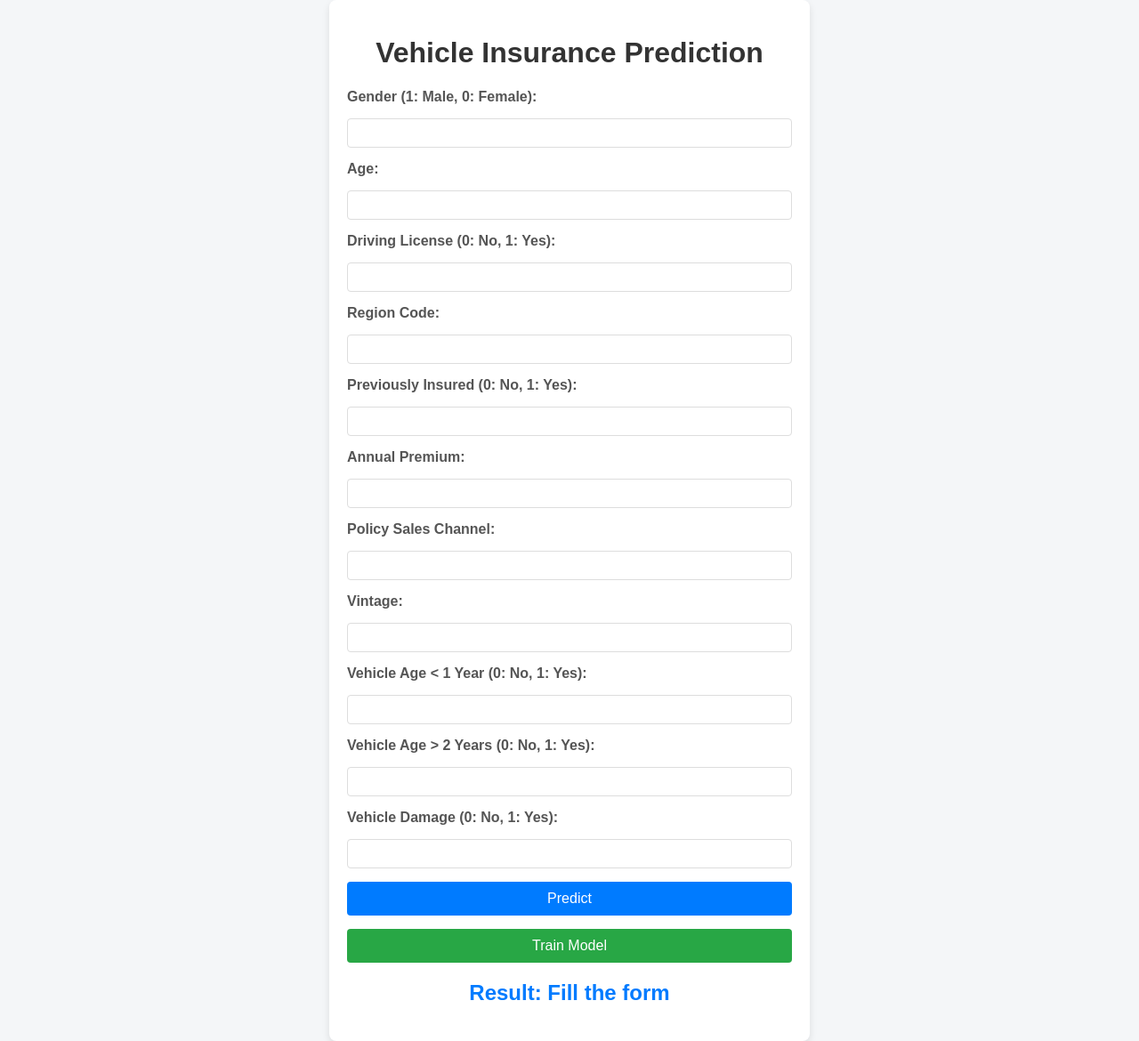
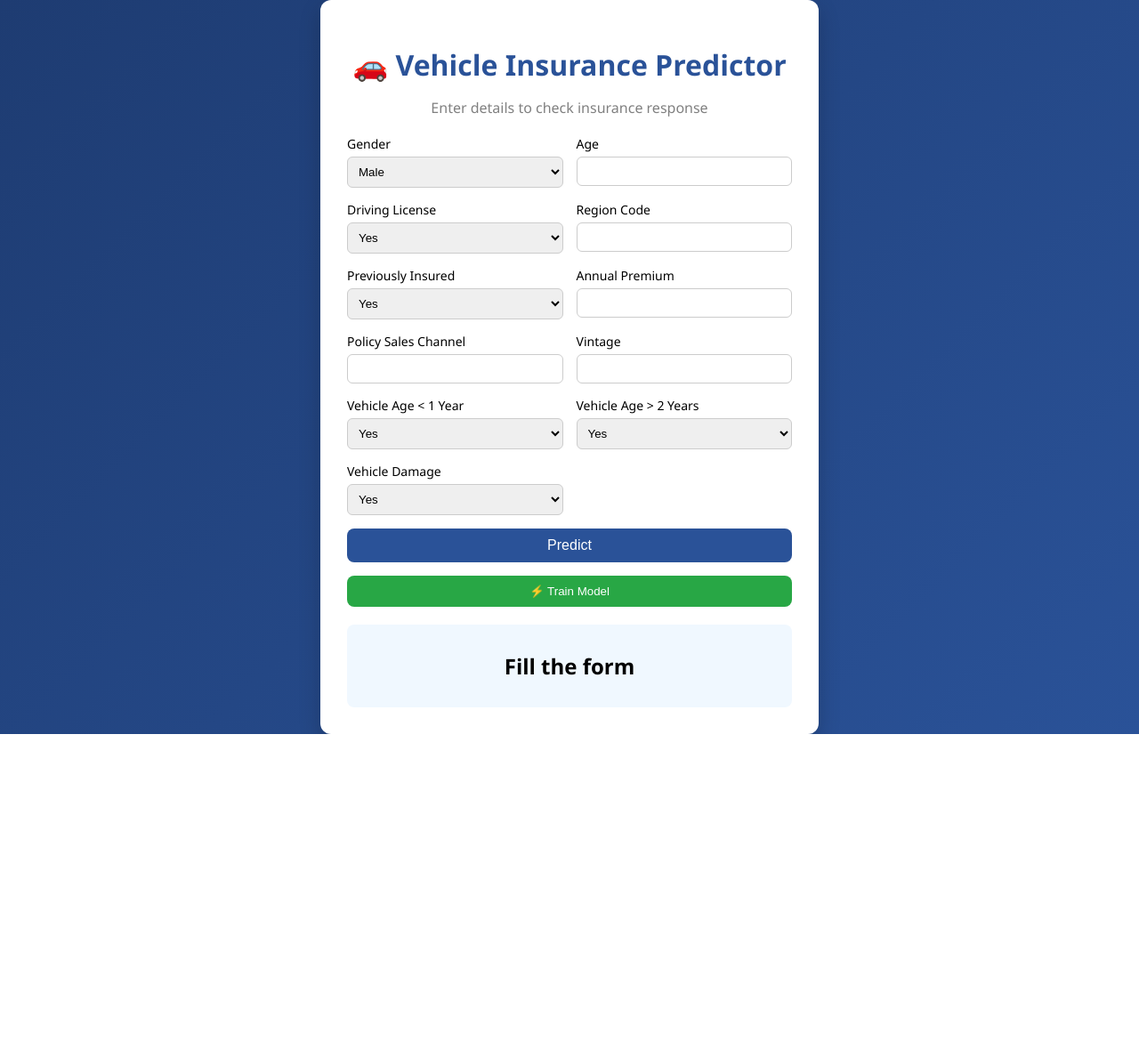
Before and after one commit to rajhandibag/Vehicle-Insurance-, a FastAPI app: page / in a window 1280 px wide. Shown: the whole page at 89% size. After the commit the page ends 825 px from the top, so only its background shows below. Run offline with FastAPI, Linux system fonts and the light colour scheme; parts of the project's set-up code (start-up, migrations or seed data) failed here and were passed over.

Commit message:
CICD test -15

```diff
--- a/static/css/style.css
+++ b/static/css/style.css
@@ -1,73 +1,92 @@
-/* styles.css */
 body {
-    font-family: Arial, sans-serif;
+    margin: 0;
+    font-family: 'Segoe UI', sans-serif;
+    background: linear-gradient(135deg, #1e3c72, #2a5298);
+}
+
+.main {
     display: flex;
     justify-content: center;
     align-items: center;
     min-height: 100vh;
-    margin: 0;
-    background-color: #f4f6f8;
 }
 
-.container {
-    width: 100%;
-    max-width: 500px;
-    background-color: #ffffff;
-    padding: 20px;
-    border-radius: 8px;
-    box-shadow: 0 4px 8px rgba(0, 0, 0, 0.1);
+.card {
+    background: #fff;
+    padding: 30px;
+    border-radius: 12px;
+    width: 500px;
+    box-shadow: 0 10px 25px rgba(0,0,0,0.2);
     text-align: center;
 }
 
 h1 {
-    color: #333;
+    margin-bottom: 5px;
+    color: #2a5298;
 }
 
-form {
-    display: flex;
-    flex-direction: column;
+.subtitle {
+    color: gray;
+    margin-bottom: 20px;
+}
+
+.form-grid {
+    display: grid;
+    grid-template-columns: 1fr 1fr;
     gap: 15px;
 }
 
-label {
+.input-group {
+    display: flex;
+    flex-direction: column;
     text-align: left;
-    color: #555;
-    font-weight: bold;
 }
 
-input {
-    padding: 8px;
-    border: 1px solid #ddd;
-    border-radius: 4px;
+.input-group label {
+    font-size: 14px;
+    margin-bottom: 5px;
 }
 
-button {
+input, select {
+    padding: 8px;
+    border-radius: 6px;
+    border: 1px solid #ccc;
+}
+
+.btn {
+    grid-column: span 2;
     padding: 10px;
-    background-color: #007bff;
-    color: #fff;
+    background: #2a5298;
+    color: white;
     border: none;
-    border-radius: 4px;
+    border-radius: 8px;
     cursor: pointer;
     font-size: 16px;
 }
 
-button:hover {
-    background-color: #0056b3;
+.btn:hover {
+    background: #1e3c72;
 }
 
-.train-button {
-    background-color: #28a745;
+.train-btn {
     margin-top: 15px;
+    padding: 10px;
+    width: 100%;
+    background: #28a745;
+    color: white;
+    border: none;
+    border-radius: 8px;
+    cursor: pointer;
 }
 
-.train-button:hover {
-    background-color: #218838;
+.train-btn:hover {
+    background: #1e7e34;
 }
 
 .result {
     margin-top: 20px;
+    padding: 10px;
+    background: #f0f8ff;
+    border-radius: 8px;
+    font-weight: bold;
 }
-
-.result h2 {
-    color: #007bff;
-}
--- a/templates/vehicledata.html
+++ b/templates/vehicledata.html
@@ -4,59 +4,104 @@
     <meta charset="UTF-8">
     <meta name="viewport" content="width=device-width, initial-scale=1.0">
     <title>Vehicle Insurance Prediction</title>
-    <!-- Corrected the CSS path -->
     <link rel="stylesheet" href="/static/css/style.css">
 </head>
 <body>
-    <div class="container">
-        <h1>Vehicle Insurance Prediction</h1>
 
-        <form method="post" action="/">
-            <label for="Gender">Gender (1: Male, 0: Female):</label>
-            <input type="number" id="Gender" name="Gender" min="0" max="1" required>
+<div class="main">
+    <div class="card">
+        <h1>🚗 Vehicle Insurance Predictor</h1>
+        <p class="subtitle">Enter details to check insurance response</p>
 
-            <label for="Age">Age:</label>
-            <input type="number" id="Age" name="Age" required>
+        <form method="post" action="/" class="form-grid">
 
-            <label for="Driving_License">Driving License (0: No, 1: Yes):</label>
-            <input type="number" id="Driving_License" name="Driving_License" min="0" max="1" required>
+            <div class="input-group">
+                <label>Gender</label>
+                <select name="Gender">
+                    <option value="1">Male</option>
+                    <option value="0">Female</option>
+                </select>
+            </div>
 
-            <label for="Region_Code">Region Code:</label>
-            <input type="number" step="0.01" id="Region_Code" name="Region_Code" required>
+            <div class="input-group">
+                <label>Age</label>
+                <input type="number" name="Age" required>
+            </div>
 
-            <label for="Previously_Insured">Previously Insured (0: No, 1: Yes):</label>
-            <input type="number" id="Previously_Insured" name="Previously_Insured" min="0" max="1" required>
+            <div class="input-group">
+                <label>Driving License</label>
+                <select name="Driving_License">
+                    <option value="1">Yes</option>
+                    <option value="0">No</option>
+                </select>
+            </div>
 
-            <label for="Annual_Premium">Annual Premium:</label>
-            <input type="number" step="0.01" id="Annual_Premium" name="Annual_Premium" required>
+            <div class="input-group">
+                <label>Region Code</label>
+                <input type="number" step="0.01" name="Region_Code" required>
+            </div>
 
-            <label for="Policy_Sales_Channel">Policy Sales Channel:</label>
-            <input type="number" step="0.01" id="Policy_Sales_Channel" name="Policy_Sales_Channel" required>
+            <div class="input-group">
+                <label>Previously Insured</label>
+                <select name="Previously_Insured">
+                    <option value="1">Yes</option>
+                    <option value="0">No</option>
+                </select>
+            </div>
 
-            <label for="Vintage">Vintage:</label>
-            <input type="number" id="Vintage" name="Vintage" required>
+            <div class="input-group">
+                <label>Annual Premium</label>
+                <input type="number" step="0.01" name="Annual_Premium" required>
+            </div>
 
-            <label for="Vehicle_Age_lt_1_Year">Vehicle Age < 1 Year (0: No, 1: Yes):</label>
-            <input type="number" id="Vehicle_Age_lt_1_Year" name="Vehicle_Age_lt_1_Year" min="0" max="1" required>
+            <div class="input-group">
+                <label>Policy Sales Channel</label>
+                <input type="number" step="0.01" name="Policy_Sales_Channel" required>
+            </div>
 
-            <label for="Vehicle_Age_gt_2_Years">Vehicle Age > 2 Years (0: No, 1: Yes):</label>
-            <input type="number" id="Vehicle_Age_gt_2_Years" name="Vehicle_Age_gt_2_Years" min="0" max="1" required>
+            <div class="input-group">
+                <label>Vintage</label>
+                <input type="number" name="Vintage" required>
+            </div>
 
-            <label for="Vehicle_Damage_Yes">Vehicle Damage (0: No, 1: Yes):</label>
-            <input type="number" id="Vehicle_Damage_Yes" name="Vehicle_Damage_Yes" min="0" max="1" required>
+            <div class="input-group">
+                <label>Vehicle Age &lt; 1 Year</label>
+                <select name="Vehicle_Age_lt_1_Year">
+                    <option value="1">Yes</option>
+                    <option value="0">No</option>
+                </select>
+            </div>
 
-            <button type="submit">Predict</button>
+            <div class="input-group">
+                <label>Vehicle Age &gt; 2 Years</label>
+                <select name="Vehicle_Age_gt_2_Years">
+                    <option value="1">Yes</option>
+                    <option value="0">No</option>
+                </select>
+            </div>
+
+            <div class="input-group">
+                <label>Vehicle Damage</label>
+                <select name="Vehicle_Damage_Yes">
+                    <option value="1">Yes</option>
+                    <option value="0">No</option>
+                </select>
+            </div>
+
+            <button type="submit" class="btn">Predict</button>
         </form>
 
         <form method="get" action="/train">
-            <button type="submit" class="train-button">Train Model</button>
+            <button class="train-btn">⚡ Train Model</button>
         </form>
 
         {% if context %}
-            <div class="result">
-                <h2>Result: {{ context }}</h2>
-            </div>
+        <div class="result">
+            <h2>{{ context }}</h2>
+        </div>
         {% endif %}
     </div>
+</div>
+
 </body>
 </html>
```
